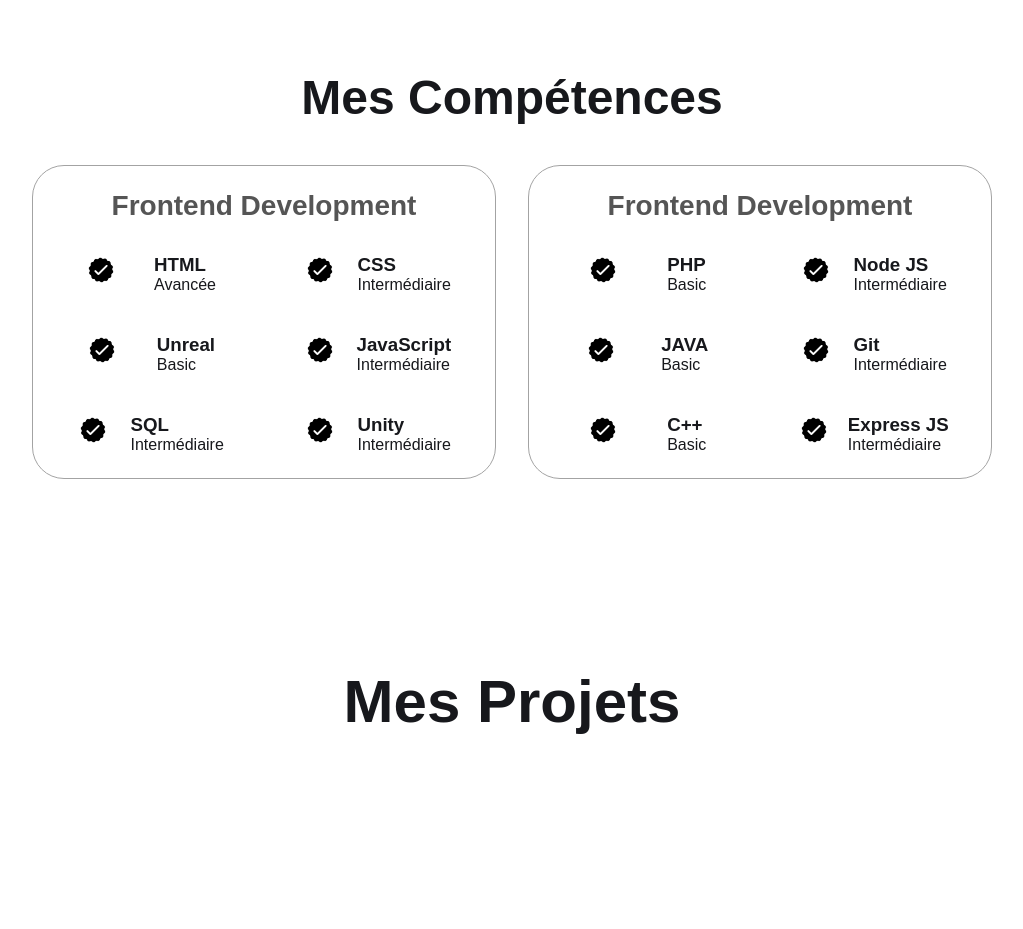
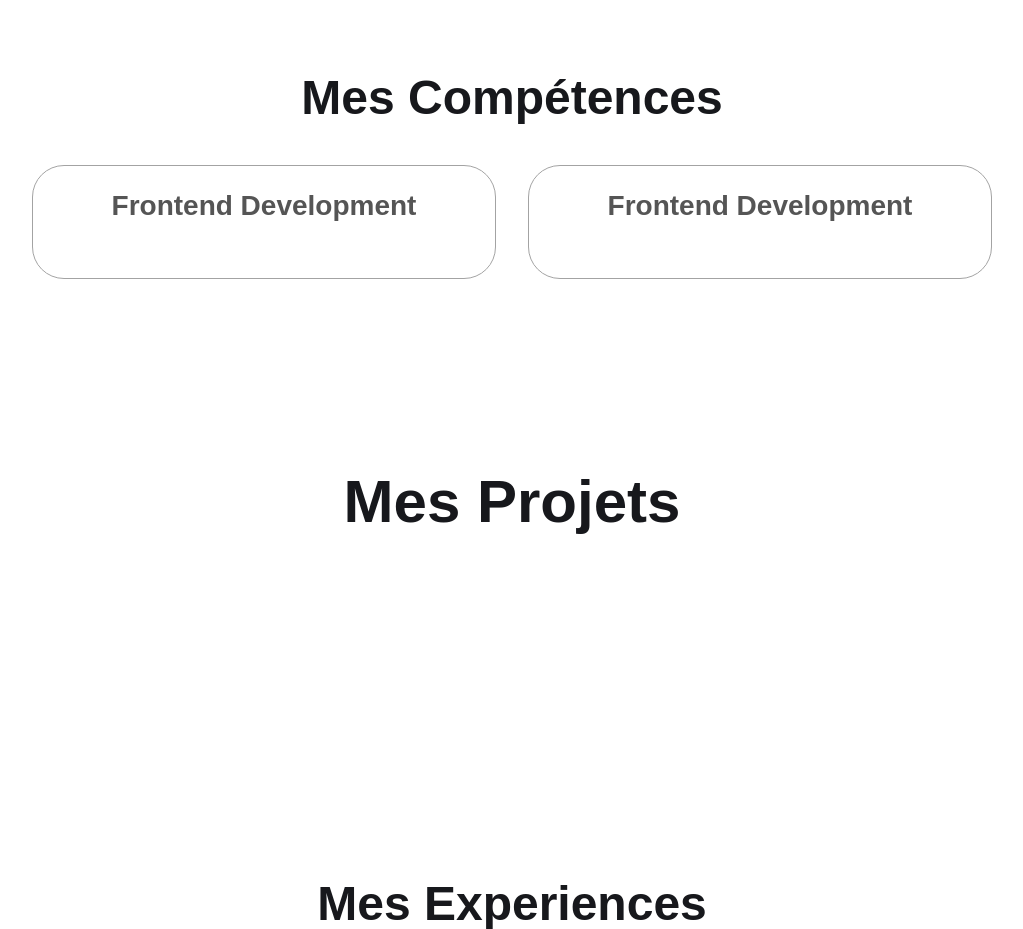
Before and after one commit to Hallexxx/protfoliophp, a PHP site: template pages/portfolio.php in a window 1280 px wide; the page is wider, and only the part inside the window is pictured. Shown: the part 584-1513 px from the top of that part, without its empty margins (128-1151 px from the left). Run offline with PHP 8.4, Linux system fonts and the light colour scheme; the template is opened without the code that fills it, so the values that code supplies are empty; some libraries are stand-ins or nearby versions.

Commit message:
dzdzadaz

```diff
--- a/css/portfolio.css
+++ b/css/portfolio.css
@@ -331,6 +331,12 @@ article .icon {
   margin-bottom: 5%;
 }
 
+.project-container {
+  display: flex;
+  justify-content: space-between;
+  margin-right: 10%; /* Ajustez selon vos besoins */
+}
+
 .color-container {
   border-color: rgb(163, 163, 163);
   background: rgb(250, 250, 250);
--- a/pages/portfolio.php
+++ b/pages/portfolio.php
@@ -48,109 +48,87 @@
             </div>
         </section>
 
+        <?php
+            $database = new Database();
+            $pdo = $database->getConnection();
+
+            // Récupérer les compétences depuis la base de données
+            $query = $pdo->query("SELECT * FROM skills");
+            $skills = $query->fetchAll(PDO::FETCH_ASSOC);
+            $query = $pdo->query("SELECT * FROM projets");
+            $projets = $query->fetchAll(PDO::FETCH_ASSOC);
+        ?>
+
         <section id="experience">
             <h1 class="title">Mes Compétences</h1>
             <div class="experience-details-container">
                 <div class="about-containers">
-                <div class="details-container">
-                    <h2 class="experience-sub-title">Frontend Development</h2>
-                    <div class="article-container">
-                        <article>
-                            <img src="images/checkmark.png" alt="Experience icon" class="icon"/>
-                            <div>
-                                <h3>HTML</h3>
-                                <p>Avancée</p>
-                            </div>
-                        </article>
-                        <article>
-                            <img src="images/checkmark.png" alt="Experience icon" class="icon"/>
-                            <div>
-                                <h3>CSS</h3>
-                                <p>Intermédiaire</p>
-                            </div>
-                        </article>
-                        <article>
-                            <img src="images/checkmark.png" alt="Experience icon" class="icon"/>
-                            <div>
-                                <h3>Unreal</h3>
-                                <p>Basic</p>
-                            </div>
-                        </article>
-                        <article>
-                            <img src="images/checkmark.png" alt="Experience icon" class="icon"/>
-                            <div>
-                                <h3>JavaScript</h3>
-                                <p>Intermédiaire</p>
-                            </div>
-                        </article>
-                        <article>
-                            <img src="images/checkmark.png" alt="Experience icon" class="icon"/>
-                            <div>
-                                <h3>SQL</h3>
-                                <p>Intermédiaire</p>
-                            </div>
-                        </article>
-                        <article>
-                            <img src="images/checkmark.png" alt="Experience icon" class="icon"/>
-                            <div>
-                                <h3>Unity</h3>
-                                <p>Intermédiaire</p>
-                            </div>
-                        </article>
-                    </div>
-                </div>
-                    <div class="details-container">
-                        <h2 class="experience-sub-title">Frontend Development</h2>
-                        <div class="article-container">
-                            <article>
-                                <img src="images/checkmark.png" alt="Experience icon" class="icon"/>
-                                <div>
-                                    <h3>PHP</h3>
-                                    <p>Basic</p>
-                                </div>
-                            </article>
-                            <article>
-                                <img src="images/checkmark.png" alt="Experience icon" class="icon"/>
-                                <div>
-                                    <h3>Node JS</h3>
-                                    <p>Intermédiaire</p>
-                                </div>
-                            </article>
-                            <article>
-                                <img src="images/checkmark.png" alt="Experience icon" class="icon"/>
-                                <div>
-                                    <h3>JAVA</h3>
-                                    <p>Basic</p>
-                                </div>
-                            </article>
-                            <article>
-                                <img src="images/checkmark.png" alt="Experience icon" class="icon"/>
-                                <div>
-                                    <h3>Git</h3>
-                                    <p>Intermédiaire</p>
-                                </div>
-                            </article>
-                            <article>
-                                <img src="images/checkmark.png" alt="Experience icon" class="icon"/>
-                                <div>
-                                    <h3>C++</h3>
-                                    <p>Basic</p>
-                                </div>
-                            </article>
-                            <article>
-                                <img src="images/checkmark.png" alt="Experience icon" class="icon"/>
-                                <div>
-                                    <h3>Express JS</h3>
-                                    <p>Intermédiaire</p>
-                                </div>
-                            </article>
-                        </div>
-                    </div>
+                    <?php
+                    $skills_group_1 = array_slice($skills, 0, count($skills) / 2);
+                    $skills_group_2 = array_slice($skills, count($skills) / 2);
+
+                    echo '<div class="details-container">';
+                    echo '<h2 class="experience-sub-title">Frontend Development</h2>';
+                    echo '<div class="article-container">';
+                    foreach ($skills_group_1 as $skill) {
+                        echo '<article>';
+                        echo '<img src="images/checkmark.png" alt="Experience icon" class="icon"/>';
+                        echo '<div>';
+                        echo '<h3>' . $skill['skill_name'] . '</h3>';
+                        echo '<p>Maîtrise ' . $skill['niveau'] . '</p>';
+                        echo '</div>';
+                        echo '</article>';
+                    }
+                    echo '</div>';
+                    echo '</div>';
+
+                    // Afficher le deuxième groupe
+                    echo '<div class="details-container">';
+                    echo '<h2 class="experience-sub-title">Frontend Development</h2>';
+                    echo '<div class="article-container">';
+                    foreach ($skills_group_2 as $skill) {
+                        echo '<article>';
+                        echo '<img src="images/checkmark.png" alt="Experience icon" class="icon"/>';
+                        echo '<div>';
+                        echo '<h3>' . $skill['skill_name'] . '</h3>';
+                        echo '<p>Maîtrise ' . $skill['niveau'] . '</p>';
+                        echo '</div>';
+                        echo '</article>';
+                    }
+                    echo '</div>';
+                    echo '</div>';
+                    ?>
                 </div>
             </div>
         </section>
 
         <section id="projects">
+            <h1 class="title">Mes Projets</h1>
+            <div class="experience-details-container" >
+                <div class="about-containers">
+                    <?php
+                    echo '<div class="project-container">';
+
+                    foreach ($projets as $projet) {
+                        echo '<div class="details-container color-container">';
+                        echo '<div class="article-container">';
+                        echo '<img src="' . $projet['img_projets'] . '" alt="' . $projet['name_projets'] . '" class="project-img"/>';
+                        echo '</div>';
+                        echo '<h2 class="experience-sub-title project-title">' . $projet['name_projets'] . '</h2>';
+                        echo '<div class="btn-container">';
+                        // Modifiez le lien du bouton en fonction de vos besoins
+                        echo '<button class="btn btn-color-2 project-btn" onclick="location.href=\'#\'">Live Demo</button>';
+                        echo '</div>';
+                        echo '</div>';
+                    }
+
+                    echo '</div>';
+                    ?>
+                </div>
+            </div>
+        </section>
+
+        <!-- <section id="projects">
             <h1 class="title">Mes Projets</h1>
             <div class="experience-details-container">
                 <div class="about-containers">
@@ -183,7 +161,7 @@
                     </div>
                 </div>
             </div>
-        </section>
+        </section> -->
 
         <section id="stage">
             <h1 class="title">Mes Experiences</h1>
```
Also changed, not shown: bdd.sql (+42 -15 lines).
